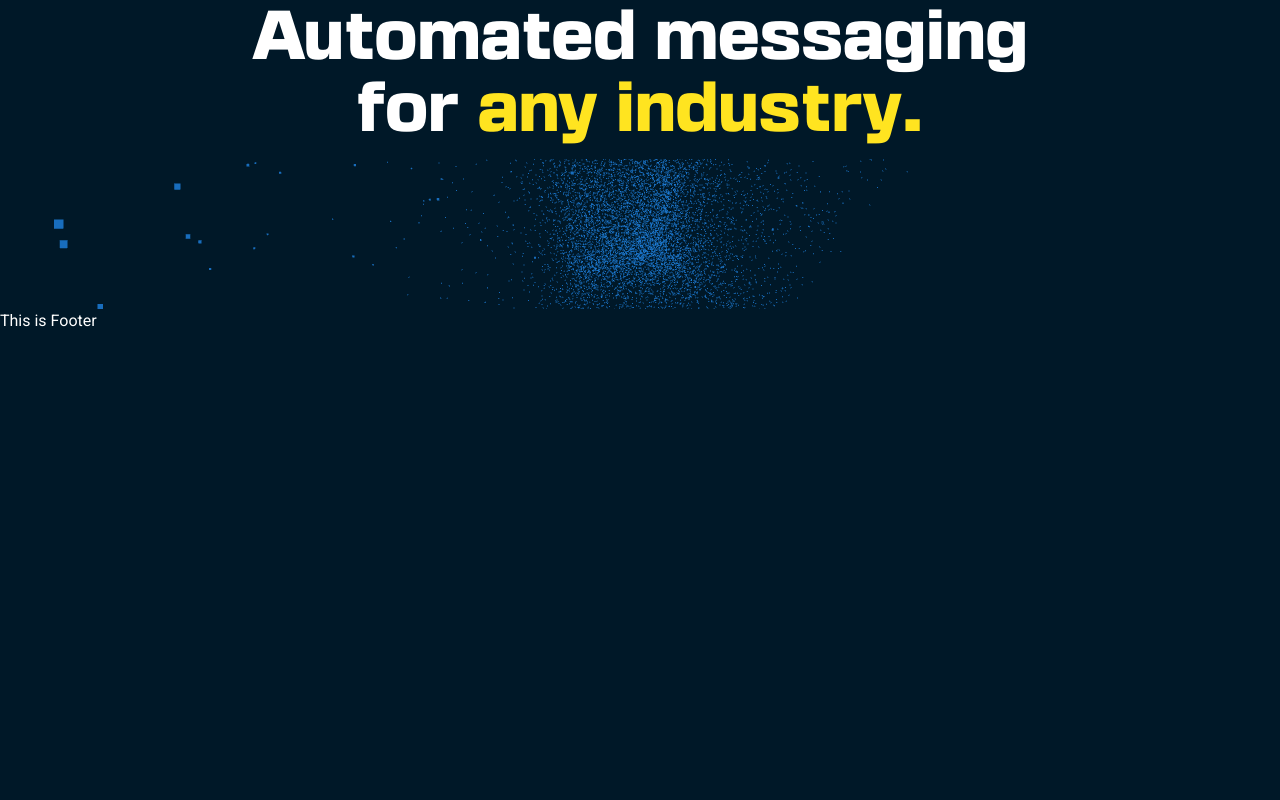
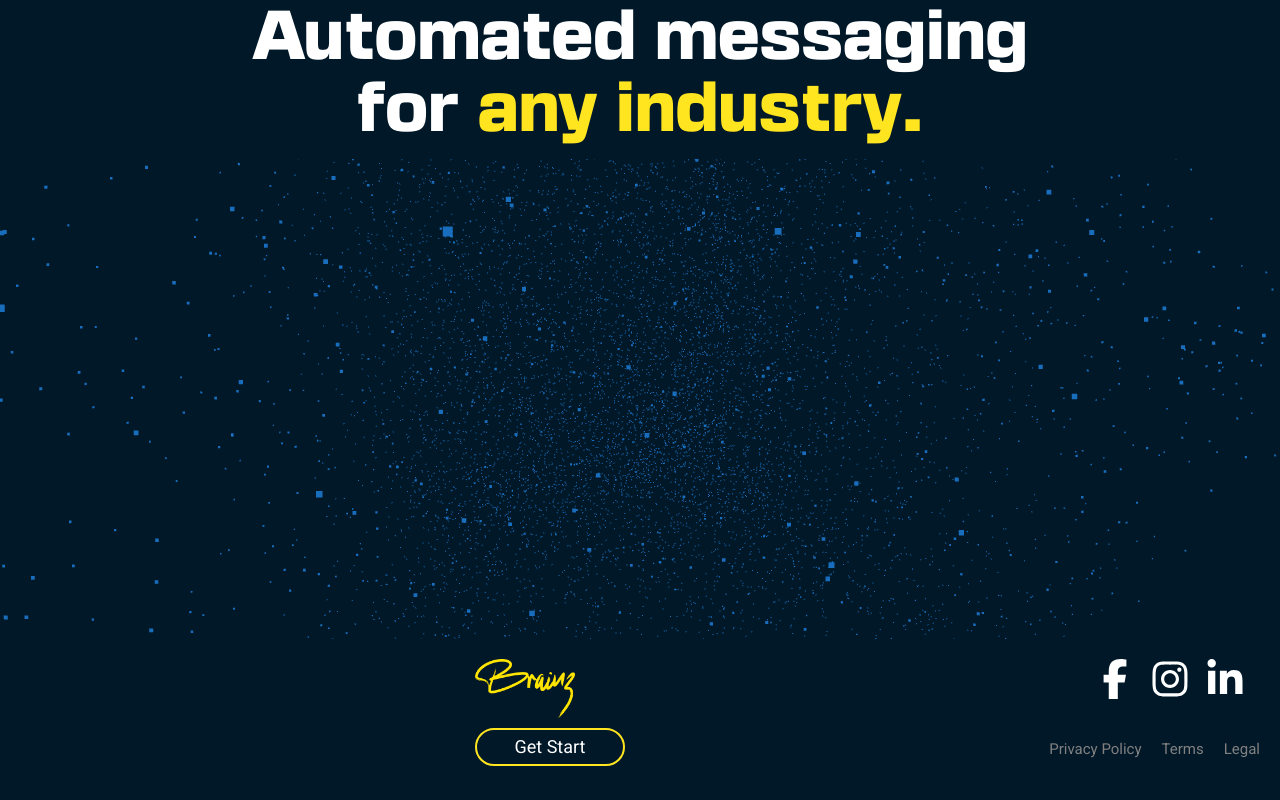
Before and after one commit to Anjeela-Ali/nextjs-mui-test-app, a Next.js app: page /home in a window 1280 px wide. Shown: the part 1761-2561 px from the top of the page. Before the commit the page ends 2094 px from the top, so only its background shows below. Built offline with nearby package versions, Linux system fonts and the light colour scheme.

Commit message:
Footer Added

```diff
--- a/package.json
+++ b/package.json
@@ -13,11 +13,13 @@
     "@emotion/styled": "^11.11.5",
     "@fontsource/roboto": "^5.0.13",
     "@mui/material": "^5.15.20",
+    "@react-icons/all-files": "^4.1.0",
     "@react-three/drei": "^9.106.2",
     "@react-three/fiber": "^8.16.8",
     "next": "14.2.4",
     "react": "^18",
     "react-dom": "^18",
+    "react-icons": "^5.2.1",
     "three": "^0.165.0"
   },
   "devDependencies": {
--- a/src/app/(components)/Footer.tsx
+++ b/src/app/(components)/Footer.tsx
@@ -1,14 +1,96 @@
-import { Typography } from '@mui/material'
+import { Box, Container, Typography } from '@mui/material'
 import React from 'react'
+import { FaFacebookF } from "react-icons/fa6";
+import { FaLinkedinIn } from "react-icons/fa";
+import { FaInstagram } from "react-icons/fa";
+import MainButton from './MainButton';
+import Image from 'next/image';
+
+
+
 
 const Footer = () => {
-  return (
-    <>
-      <Typography>
-        This is Footer
-      </Typography>
-    </>
-  )
+    return (
+        <>
+        <Box>
+        <Box sx={{
+                 display:'flex',
+                 justifyContent:'right',
+             paddingTop: '20px',
+                          margin: 'auto 20px'
+            }}>
+
+                <Box>
+                    <Image
+                    src='/logo.png'
+                    alt='screenshot'
+                    width={100}
+                    height={101}
+                    />
+                     <Box sx={{
+                        marginTop:'10px',
+                        marginRight:'15px'
+                    }}>
+                        <MainButton title={'Get Start'} onButtonClick={function (param: string): void {
+                            throw new Error('Function not implemented.');
+                        }} disabled={undefined} />
+                    </Box>
+                </Box>
+                <Box sx={{
+
+                        width:'50% '
+                }}>
+                    <Box sx={{
+                        display: 'flex',
+                        justifyContent: 'right',
+                    }}>
+                        <Box sx={{
+                            paddingRight: '15px'
+                        }}>
+                            <FaFacebookF size={40} />
+                        </Box>
+                        <Box sx={{
+                            paddingRight: '15px'
+                        }}>
+                            <FaInstagram size={40} />
+                        </Box>
+                        <Box sx={{
+                            paddingRight: '15px'
+                        }}>
+                            <FaLinkedinIn size={40} />
+                        </Box>
+
+                    </Box>
+                    <Box sx={{
+                        display: 'flex',
+                        color: 'gray',
+                        margin: '40px auto',
+                        justifyContent:'right'
+
+                    }}>
+                        <Typography variant='body2' sx={{
+                            paddingRight: '20px',
+                            fontSize: '15px'
+                        }}>
+                            Privacy Policy
+                        </Typography>
+                        <Typography variant='body2' sx={{
+                            paddingRight: '20px',
+                            fontSize: '15px'
+                        }}>
+                            Terms
+                        </Typography>
+                        <Typography variant='body2' sx={{
+                            fontSize: '15px'
+                        }}>
+                            Legal
+                        </Typography>
+                    </Box>
+                </Box>
+            </Box>
+        </Box>
+                </>
+    )
 }
 
 export default Footer
--- a/src/app/home/page.tsx
+++ b/src/app/home/page.tsx
@@ -1,6 +1,7 @@
 
 'use client'
 
+import { Box } from "@mui/material";
 import Footer from "../(components)/Footer";
 import Automated from "./ui/Automated";
 import HeroSection from "./ui/HeroSection";
@@ -15,9 +16,12 @@ const HomePage = () => {
   return (
     <>
       <HeroSection />
-      <RateSection  />
+      <RateSection />
       <Automated />
-      <ThreeDWave />
+      <Box sx={{  height:'60vh' }}>
+        <ThreeDWave />
+      </Box>
+
       <Footer />
     </>
   )
```
Also changed, not shown: 1 other file (tests, documents, lock files or other folders).
